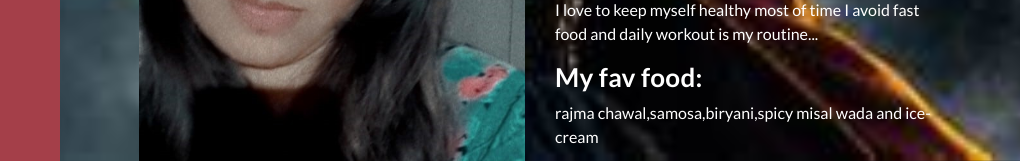
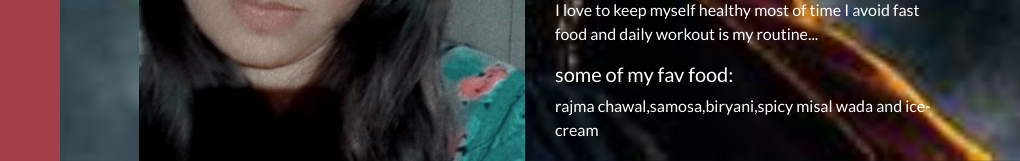
Before and after one commit to sakshiwalunj/sakshi_23, a plain HTML site: page index.html in a window 1280 px wide. Shown: the part 638-799 px from the top of the page, 260-1280 px from the left. Drawn offline with Linux system fonts and the light colour scheme.

Commit message:
Update index.html

```diff
--- a/index.html
+++ b/index.html
@@ -122,9 +122,9 @@ https://templatemo.com/tm-531-reflux
                     </p>
                   <p>
                       I love to keep myself healthy most of time I avoid fast food and daily workout is my routine...
-                    <h4>
-                      My fav food:
-                  </h4>
+                    <h5>
+                      some of my fav food:
+                  </h5>
                   rajma chawal,samosa,biryani,spicy misal wada and ice-cream
                   </p>
 
```
